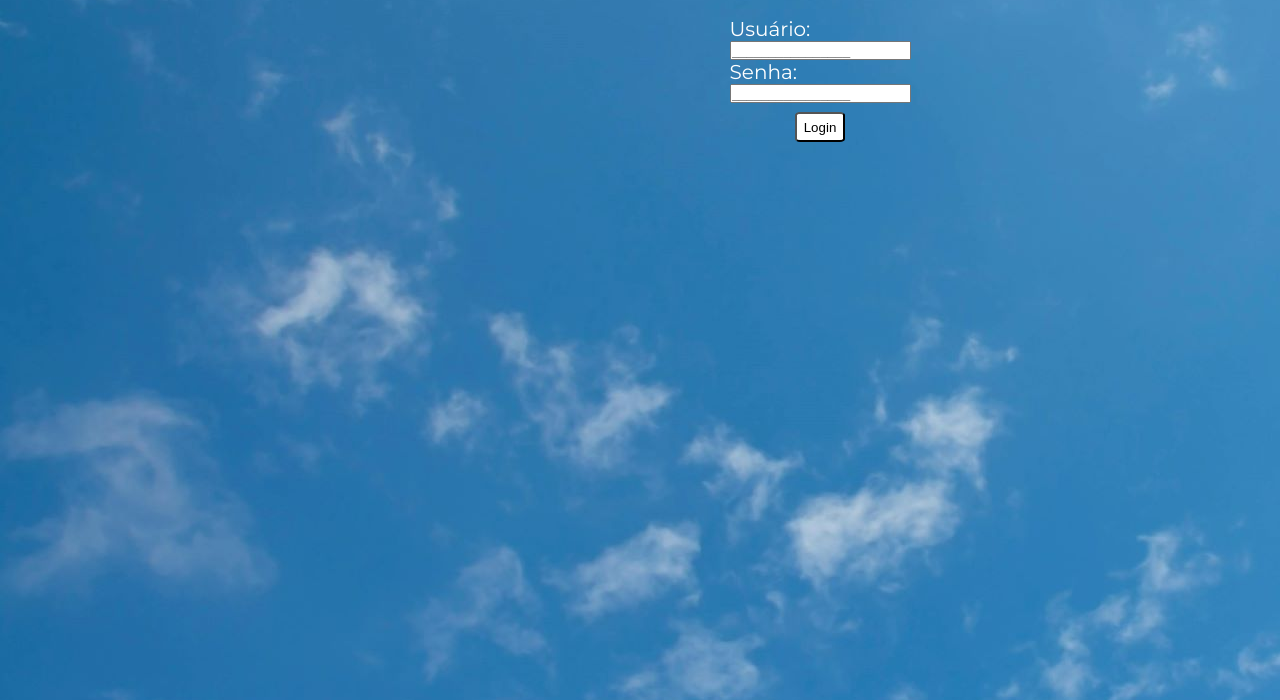
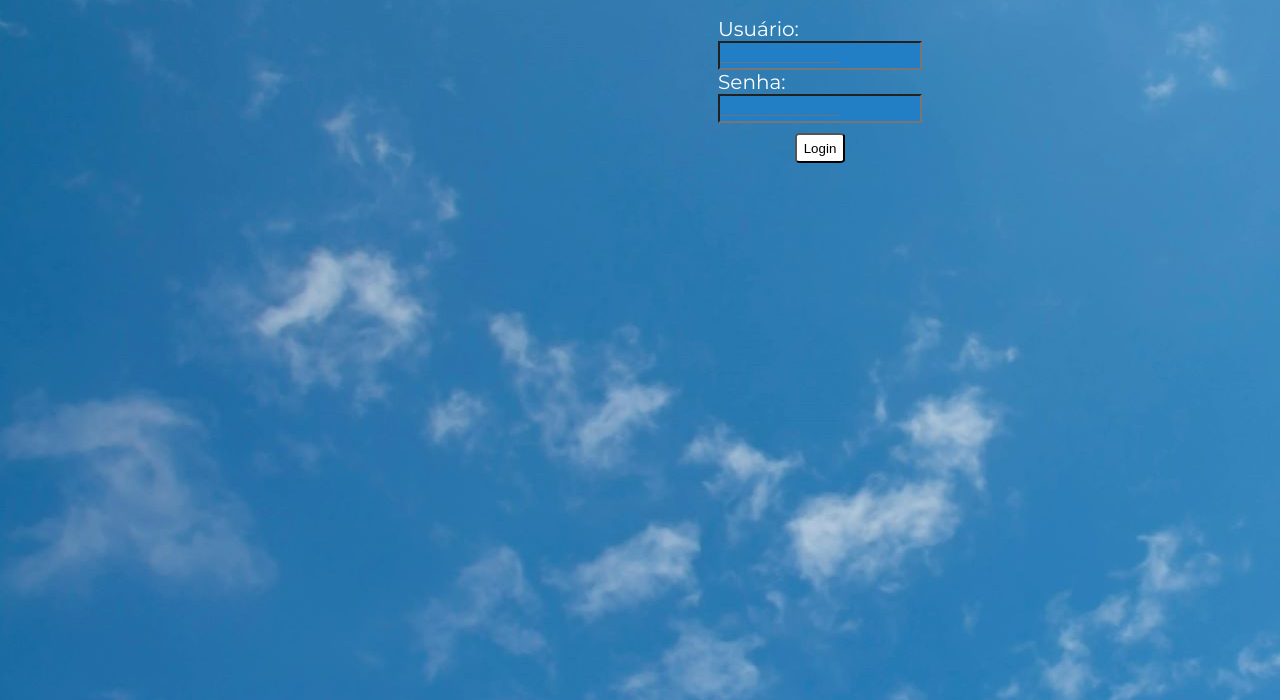
Before and after one commit to anarand/gs_webdev, a plain HTML site: page login.html in a window 1280 px wide. Shown: the part 215-915 px from the top of the page. Drawn offline with Linux system fonts and the light colour scheme.

Commit message:
alteracoes no css do login

```diff
--- a/css/login.css
+++ b/css/login.css
@@ -184,3 +184,14 @@ body{
     font-family: "Montserrat", sans-serif;
 
   }
+  #usuario{
+    background-color: #227fc5;
+    height: 25px;
+    width: 200px;
+  }
+
+  #senha{
+    height: 25px;
+    width: 200px;
+    background-color: #227fc5;
+  }
```
